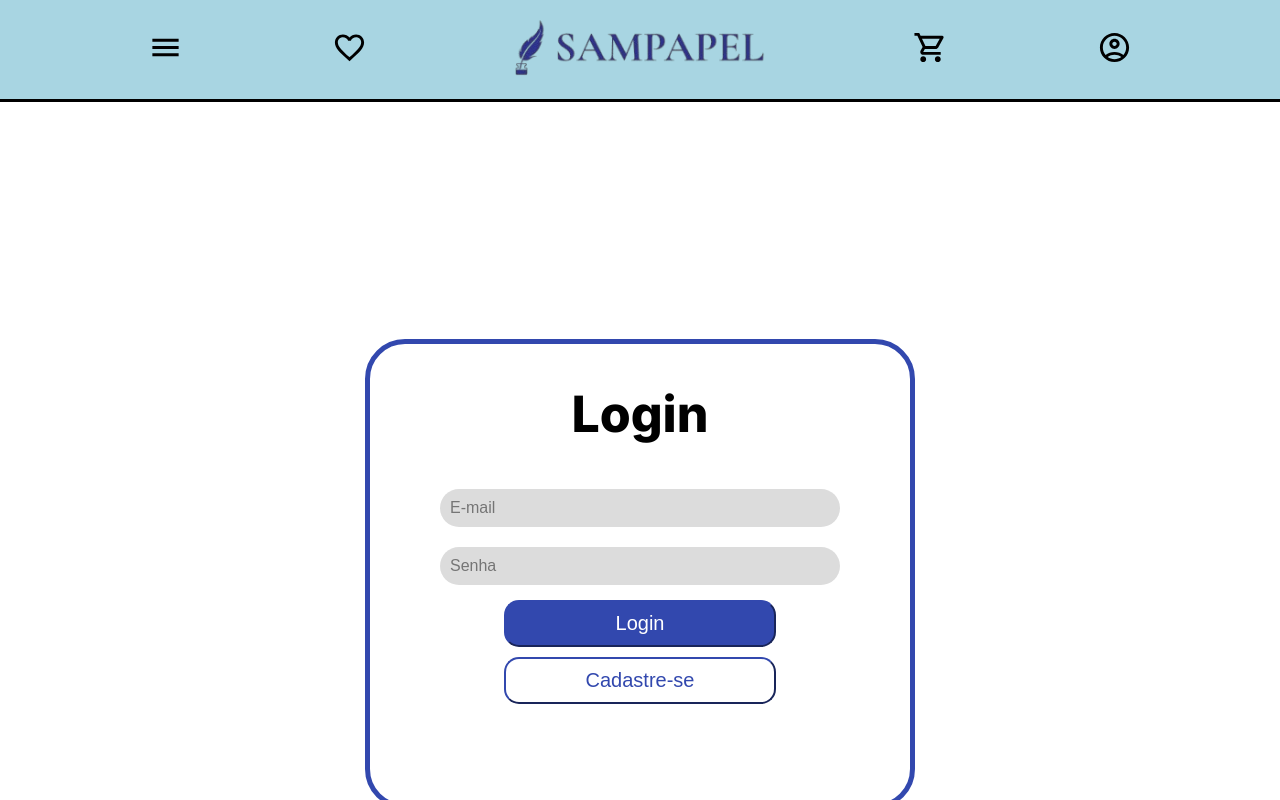
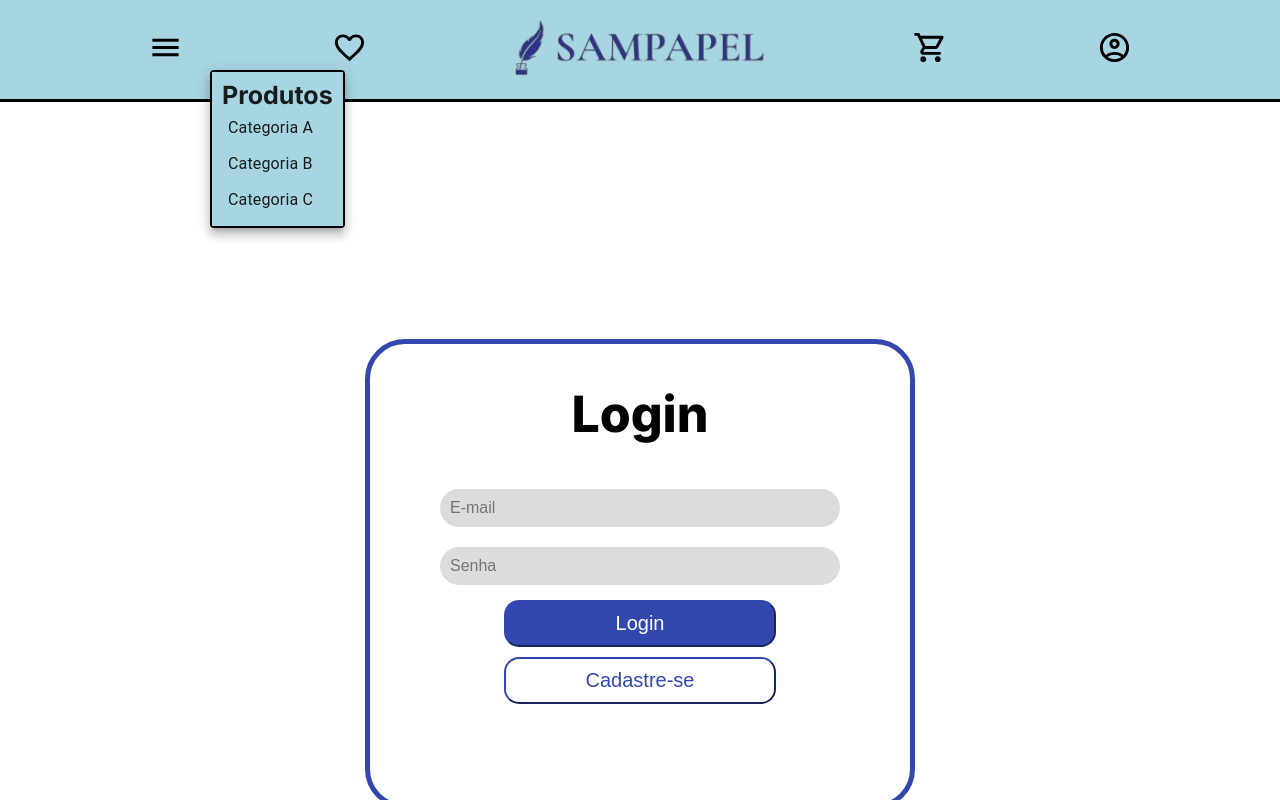
Before and after one commit to RonaldTK2002/sampapel.frontend, a React (Create React App) app: page /login in a window 1280 px wide. Both pictures are taken after a click on the button 165 px from the left and 49 px from the top of the page. Shown: the top 800 px of the page. Built offline with nearby package versions, Linux system fonts and the light colour scheme.

Commit message:
Adicionando menu no header (incompleto)

```diff
--- a/package.json
+++ b/package.json
@@ -10,8 +10,10 @@
     "@testing-library/jest-dom": "^5.16.4",
     "@testing-library/react": "^13.1.1",
     "@testing-library/user-event": "^13.5.0",
+    "bootstrap": "^5.1.3",
     "eslint-config-react": "^1.1.7",
     "react": "^18.1.0",
+    "react-bootstrap": "^2.3.1",
     "react-dom": "^18.1.0",
     "react-router-dom": "^5.2.0",
     "react-scripts": "5.0.1",
--- a/src/Pages/Home/Home.js
+++ b/src/Pages/Home/Home.js
@@ -1,8 +1,8 @@
 import React from 'react'
 import './Home.css'
-
+import MenuIcon from '../../components/Menu/Menu'
 function Home(){
-
+<div></div>
 }
 
 export default Home
--- a/src/Pages/Login/Login.js
+++ b/src/Pages/Login/Login.js
@@ -2,11 +2,13 @@ import React from "react";
 import "./Login.css";
 import Header from "../../components/Header";
 import Footer from "../../components/Footer";
-import { useHistory } from "react-router-dom";
+
+
 function Login() {
-  let history = useHistory();
+
   return (
     <div>
+
       <Header />
       <div className="backgroundLogin">
         <div className="loginContainer">
--- a/src/components/Header/Header.css
+++ b/src/components/Header/Header.css
@@ -2,6 +2,7 @@ header{
     background-color: #A8D5E2;
     padding:20px 0px;
     border-bottom:3px black solid;
+
 }
 .headerContainer{
     display:flex;
@@ -35,3 +36,14 @@ header{
     cursor:pointer;
     transition:100ms;
 }
+.MuiMenu-list{
+    background-color: #A8D5E2;
+    border:black solid 2px;
+    font-family: "Inter", sans-serif;;
+
+}
+.menuTitle{
+    font-size:25px;
+    margin: 0 10px;
+
+}
--- a/src/components/Header/Header.js
+++ b/src/components/Header/Header.js
@@ -1,32 +1,52 @@
-import React from "react";
+import React, { useState } from "react";
 import "./Header.css";
 import ShoppingCartOutlinedIcon from "@mui/icons-material/ShoppingCartOutlined";
 import AccountCircleOutlinedIcon from "@mui/icons-material/AccountCircleOutlined";
 import FavoriteBorderOutlinedIcon from "@mui/icons-material/FavoriteBorderOutlined";
 import MenuOutlinedIcon from "@mui/icons-material/MenuOutlined";
-import { jsx } from "@emotion/react";
+import Menu from "@mui/material/Menu";
+import MenuItem from "@mui/material/MenuItem";
+function Header() {
+  function pushHome() {
+    if (window.location.href !== "http://localhost:3000/login" && 'http://localhost:3000/cadastro') {
+      window.location.href = "home";
+    }
+    else alert('Antes de prosseguir, efetue o login/cadastro')
+  }
+  const [menu, setMenu] = useState(false);
+  function handleOpen() {
+    if(window.location.href !== "http://localhost:3000/login" && window.location.href !== 'http://localhost:3000/cadastro' ){
+      setMenu(true);
+    }
+    else alert('Antes de prosseguir, efetue o login/cadastro')
 
-function Header() {
-
-  function pushHome(){
-    if (window.location.href !== 'http://localhost:3000/login'){
-      window.location.href = 'home'
-    }
-
+  }
+  function handleClose() {
+    setMenu(false);
   }
   return (
     <header>
       <div className="headerContainer">
-        <button className="headerButtons">
+        <button onClick={handleOpen} className="headerButtons">
           <MenuOutlinedIcon fontSize="large" />
         </button>
+        <Menu className="menuHeader"
+          anchorOrigin={{
+            vertical:70,
+            horizontal:210,
+          }}
+          open={menu}
+          onClose={handleClose}
+        >
+          <h1 className='menuTitle'>Produtos</h1>
+          <MenuItem>Categoria A</MenuItem>
+          <MenuItem>Categoria B</MenuItem>
+          <MenuItem>Categoria C</MenuItem>
+        </Menu>
         <button className="heart">
           <FavoriteBorderOutlinedIcon fontSize="large" />
         </button>
-        <button
-          className="headerButtons"
-          onClick={pushHome}
-        >
+        <button className="headerButtons" onClick={pushHome}>
           <img className="logoHeader" src="/images/sampapellogo.png" />
         </button>
         <button className="headerButtons">
--- /dev/null
+++ b/src/components/Menu/Menu.js
@@ -0,0 +1,21 @@
+import React from "react";
+import "./Menu.css";
+import Menu from "@mui/material/Menu";
+import MenuItem from "@mui/material/MenuItem";
+import { Typography } from "@mui/material";
+
+function MenuIcon() {
+  return (
+    <div>
+      <Menu open = {true}>
+          <MenuItem><Typography>Produtos</Typography></MenuItem>
+          <MenuItem>Categoria A</MenuItem>
+          <MenuItem>Categoria B</MenuItem>
+          <MenuItem>Categoria C</MenuItem>
+
+      </Menu>
+    </div>
+  );
+}
+
+export default MenuIcon;
--- /dev/null
+++ b/src/components/Menu/index.js
@@ -0,0 +1 @@
+export {default} from './Menu'
```
Also changed, not shown: src/Pages/Cadastro/Cadastro.js (+21 -15 lines), src/components/Menu/Menu.css (added), 1 other file (tests, documents, lock files or other folders).
